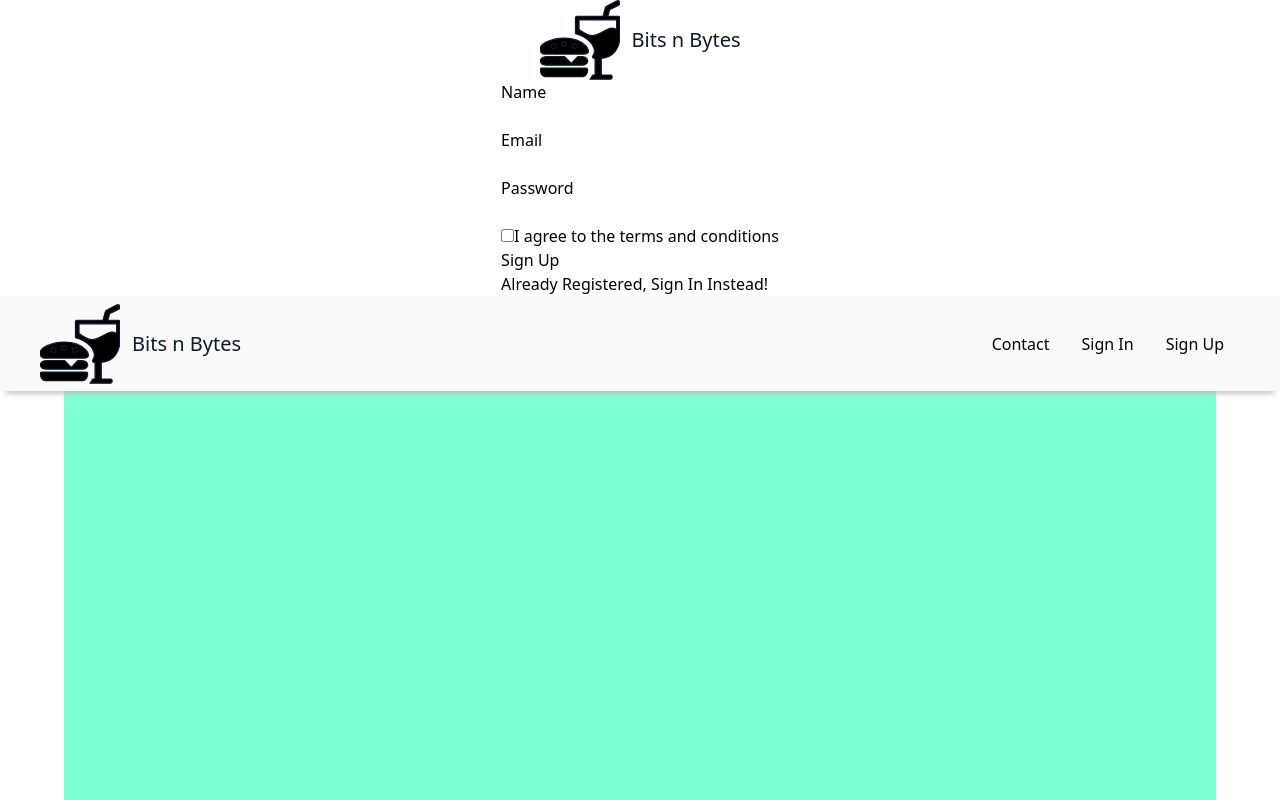
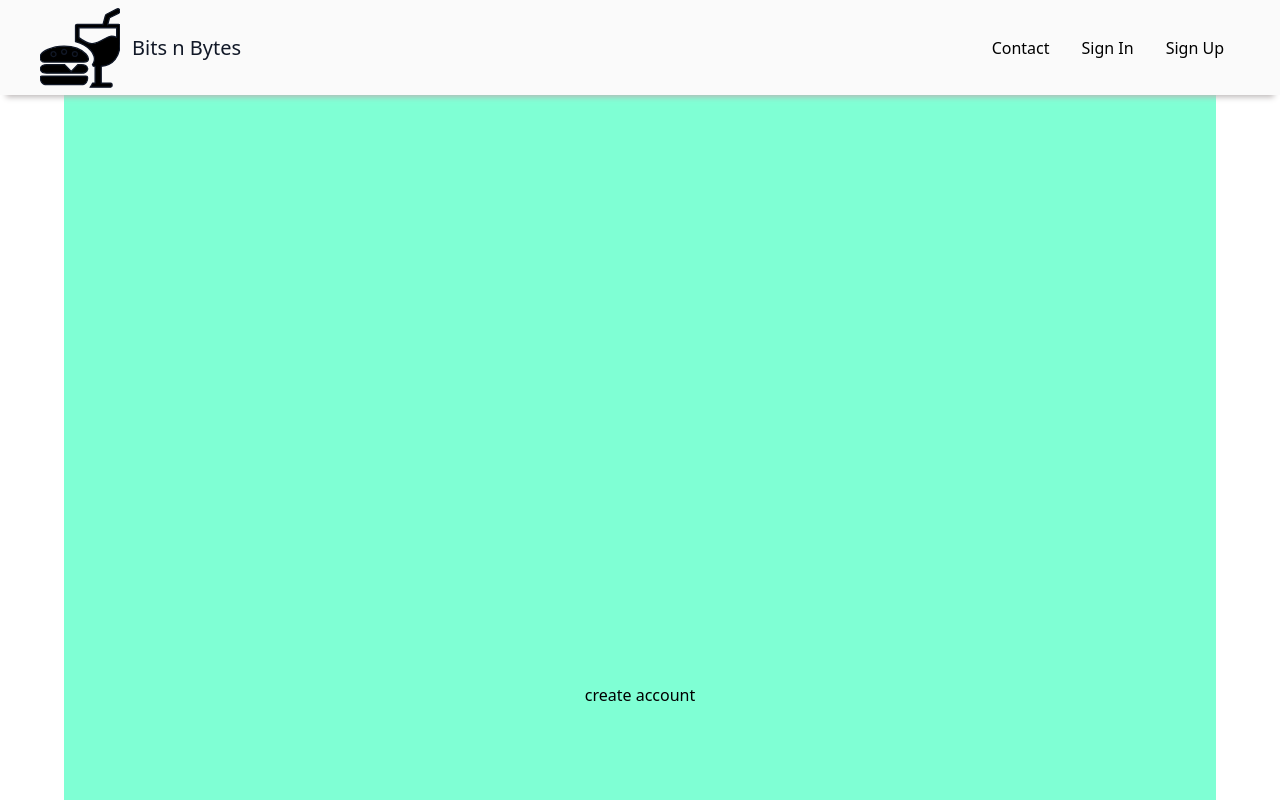
Before and after one commit to thymaster/Online-Cookbook, a React (Create React App) app: page / in a window 1280 px wide. Shown: the top 800 px of the page. Built offline with nearby package versions, Linux system fonts and the light colour scheme.

Commit message:
Routing implemented with switch and link

```diff
--- a/package.json
+++ b/package.json
@@ -9,6 +9,7 @@
     "@testing-library/user-event": "^12.8.3",
     "react": "^17.0.2",
     "react-dom": "^17.0.2",
+    "react-router-dom": "^5.2.0",
     "react-scripts": "4.0.3",
     "web-vitals": "^1.1.2"
   },
--- a/src/App.js
+++ b/src/App.js
@@ -1,17 +1,26 @@
 import React from "react";
-import { Navbar } from "./Components/Navbar";
 import { About } from "./Components/About";
 import { Footer } from "./Components/Footer";
 import { Register } from "./Components/Register";
+import { Signin } from "./Components/Signin";
+import { Home } from "./Components/Home";
+import { BrowserRouter, Switch, Route } from "react-router-dom";
 // import "./App.css";
 
 function App() {
   return (
     <div>
-      <Register />
-      <Navbar />
-      <About />
-      <Footer />
+      <BrowserRouter>
+        <div>
+          <Switch>
+            <Route path="/" exact component={Home} />
+            <Route path="/register" component={Register} />
+            <Route path="/signin" component={Signin} />
+          </Switch>
+            <About />
+            <Footer />
+        </div>
+      </BrowserRouter>
     </div>
   );
 }
--- /dev/null
+++ b/src/Components/Home.jsx
@@ -0,0 +1,14 @@
+import React from "react";
+import { Navbar } from "./Navbar";
+import { About } from "./About";
+import { Footer } from "./Footer";
+
+export const Home = () => {
+  return (
+    <div>
+      <Navbar />
+      <About />
+      <Footer />
+    </div>
+  );
+};
--- a/src/Components/Navbar.jsx
+++ b/src/Components/Navbar.jsx
@@ -1,10 +1,11 @@
 import React from "react";
+import { Link } from "react-router-dom";
 import "../Styles/Navbar.css";
 
 export const Navbar = () => {
   return (
     <div>
-      <header className="navbar">
+      <nav className="navbar">
         <div className="brand-title">
           {/* <a href="#">
             <svg
@@ -20,7 +21,10 @@ export const Navbar = () => {
             </svg>
             <h1>Bits n Bytes</h1>
           </a> */}
-          <a href="https://www.google.com" className="flex title-font font-medium items-center md:justify-start justify-center text-gray-900">
+          <a
+            href="https://www.google.com"
+            className="flex title-font font-medium items-center md:justify-start justify-center text-gray-900"
+          >
             <svg
               fill="black"
               stroke="currentColor"
@@ -29,27 +33,38 @@ export const Navbar = () => {
               stroke-width="2"
               className="w-20 h-20 rounded-half"
               viewBox="0 0 122.88 120.4"
-                id="Layer_1" data-name="Layer 1" xmlns="http://www.w3.org/2000/svg"
+              id="Layer_1"
+              data-name="Layer 1"
+              xmlns="http://www.w3.org/2000/svg"
             >
-                <path className="cls-1" d="M3,103.28q33.87-.07,67.73,0a2.46,2.46,0,0,1,2.45,2.44c0,3.65-1.54,10.79-9.79,10.79H10.35c-8.25,0-9.78-7.14-9.78-10.79A2.45,2.45,0,0,1,3,103.28Zm56.86-59c18.83,14.5,25.55,8.78,36.34,3.46,8.27-4.07,11.5-7.93,21.54-3.86V29.1H59.88V44.28ZM96.62,24.65l3.78-14a3.42,3.42,0,0,1,1.82-2.3L117.7.44a3.48,3.48,0,0,1,3.4,6.07l-14.28,7.26-3,10.88.27-.84h16.5A2.22,2.22,0,0,1,122.77,26h0V54.26c0,18.35-10,32.59-28.74,34v25.82h14.55c1.23,0,2.21,1.94,2.21,3.16s-1,3.17-2.21,3.17H76.82l.48-.51a19.07,19.07,0,0,0,3.57-5.82h3.78V88.34c-1,0-2-.12-3-.23a15,15,0,0,0-1.06-2.57,13.5,13.5,0,0,0,1.26-1.89,14.16,14.16,0,0,0,1-11.25,23.44,23.44,0,0,0-4.81-8.35c-4.58-5.28-12.65-10.66-23.47-13.6V26a2.21,2.21,0,0,1,2.21-2.21H96.87l-.25.84ZM67.55,81.78H7a7,7,0,0,1-7-7H0c0-10,19.85-17.21,36.53-17.37,32.8-.33,47.52,24.36,31,24.36Zm-14-16.14a3.77,3.77,0,1,1-3.76,3.77,3.77,3.77,0,0,1,3.76-3.77Zm-32.81.27A3.77,3.77,0,1,1,17,69.68a3.77,3.77,0,0,1,3.76-3.77Zm16.28-3.59a3.77,3.77,0,1,1-3.77,3.77,3.77,3.77,0,0,1,3.77-3.77ZM73,91.38a1.13,1.13,0,0,1,.16.56c0,.13,0,.27,0,.41s0,.28,0,.4a1.17,1.17,0,0,1-.16.57c-.55,2.42-2.78,5.6-9.62,5.6H10.35c-6.84,0-9.06-3.17-9.62-5.6a1.17,1.17,0,0,1-.16-.57c0-.12,0-.26,0-.4a2.88,2.88,0,0,1,0-.41,1.13,1.13,0,0,1,.16-.56c.56-2.43,2.79-5.6,9.62-5.6H37.83L48,96.24,58,85.78h5.39c6.84,0,9.07,3.17,9.62,5.6Z" />
+              <path
+                className="cls-1"
+                d="M3,103.28q33.87-.07,67.73,0a2.46,2.46,0,0,1,2.45,2.44c0,3.65-1.54,10.79-9.79,10.79H10.35c-8.25,0-9.78-7.14-9.78-10.79A2.45,2.45,0,0,1,3,103.28Zm56.86-59c18.83,14.5,25.55,8.78,36.34,3.46,8.27-4.07,11.5-7.93,21.54-3.86V29.1H59.88V44.28ZM96.62,24.65l3.78-14a3.42,3.42,0,0,1,1.82-2.3L117.7.44a3.48,3.48,0,0,1,3.4,6.07l-14.28,7.26-3,10.88.27-.84h16.5A2.22,2.22,0,0,1,122.77,26h0V54.26c0,18.35-10,32.59-28.74,34v25.82h14.55c1.23,0,2.21,1.94,2.21,3.16s-1,3.17-2.21,3.17H76.82l.48-.51a19.07,19.07,0,0,0,3.57-5.82h3.78V88.34c-1,0-2-.12-3-.23a15,15,0,0,0-1.06-2.57,13.5,13.5,0,0,0,1.26-1.89,14.16,14.16,0,0,0,1-11.25,23.44,23.44,0,0,0-4.81-8.35c-4.58-5.28-12.65-10.66-23.47-13.6V26a2.21,2.21,0,0,1,2.21-2.21H96.87l-.25.84ZM67.55,81.78H7a7,7,0,0,1-7-7H0c0-10,19.85-17.21,36.53-17.37,32.8-.33,47.52,24.36,31,24.36Zm-14-16.14a3.77,3.77,0,1,1-3.76,3.77,3.77,3.77,0,0,1,3.76-3.77Zm-32.81.27A3.77,3.77,0,1,1,17,69.68a3.77,3.77,0,0,1,3.76-3.77Zm16.28-3.59a3.77,3.77,0,1,1-3.77,3.77,3.77,3.77,0,0,1,3.77-3.77ZM73,91.38a1.13,1.13,0,0,1,.16.56c0,.13,0,.27,0,.41s0,.28,0,.4a1.17,1.17,0,0,1-.16.57c-.55,2.42-2.78,5.6-9.62,5.6H10.35c-6.84,0-9.06-3.17-9.62-5.6a1.17,1.17,0,0,1-.16-.57c0-.12,0-.26,0-.4a2.88,2.88,0,0,1,0-.41,1.13,1.13,0,0,1,.16-.56c.56-2.43,2.79-5.6,9.62-5.6H37.83L48,96.24,58,85.78h5.39c6.84,0,9.07,3.17,9.62,5.6Z"
+              />
             </svg>
             <span className="ml-3 text-xl">Bits n Bytes</span>
           </a>
         </div>
         <div className="navbar-links">
           <ul>
+            <Link to="/contact">
               <li>
                 <a href="#">Contact</a>
               </li>
+            </Link>
+            <Link to="/signin">
               <li>
                 <a href="#">Sign In</a>
               </li>
+            </Link>
+            <Link to="/register">
               <li>
                 <a href="#">Sign Up</a>
               </li>
+            </Link>
           </ul>
         </div>
-      </header>
+      </nav>
     </div>
   );
 };
--- a/src/Components/Register.jsx
+++ b/src/Components/Register.jsx
@@ -1,4 +1,5 @@
 import React from "react";
+import { Link } from "react-router-dom";
 import "../Styles/Register.css";
 
 export const Register = () => {
@@ -30,24 +31,26 @@ export const Register = () => {
         </a>
       </div>
       <div className="credentials">
-        <label htmlFor="name">Name</label>
+        <label htmlFor="name" required>Name</label>
         <br />
         <input type="text" />
         <br />
-        <label htmlFor="email">Email</label>
+        <label htmlFor="email" required>Email</label>
         <br />
         <input type="email" />
         <br />
-        <label htmlFor="password">Password</label>
+        <label htmlFor="password" required>Password</label>
         <br />
         <input type="password" />
         <br />
         <input type="checkbox" />
-        <label htmlFor="checkbox">I agree to the terms and conditions</label>
+        <label htmlFor="checkbox" required>I agree to the terms and conditions</label>
         <br />
         <button className="register-button">Sign Up</button>
         <a href="#">
-          <h2>Already Registered, Sign In Instead!</h2>
+          <Link to="/signin">
+            <h2>Already Registered, Sign In Instead!</h2>
+          </Link>
         </a>
       </div>
     </div>
--- a/src/Components/Signin.jsx
+++ b/src/Components/Signin.jsx
@@ -0,0 +1,54 @@
+import React from "react";
+import { Link } from "react-router-dom";
+import "../Styles/Signin.css";
+
+export const Signin = () => {
+  return (
+    <div className="floating-container">
+      <div className="title">
+        <a
+          href="https://www.google.com"
+          className="flex title-font font-medium items-center md:justify-start justify-center text-gray-900"
+        >
+          <svg
+            fill="black"
+            stroke="currentColor"
+            stroke-linecap="round"
+            stroke-linejoin="round"
+            stroke-width="2"
+            className="w-20 h-20 rounded-half"
+            viewBox="0 0 122.88 120.4"
+            id="Layer_1"
+            data-name="Layer 1"
+            xmlns="http://www.w3.org/2000/svg"
+          >
+            <path
+              className="cls-1"
+              d="M3,103.28q33.87-.07,67.73,0a2.46,2.46,0,0,1,2.45,2.44c0,3.65-1.54,10.79-9.79,10.79H10.35c-8.25,0-9.78-7.14-9.78-10.79A2.45,2.45,0,0,1,3,103.28Zm56.86-59c18.83,14.5,25.55,8.78,36.34,3.46,8.27-4.07,11.5-7.93,21.54-3.86V29.1H59.88V44.28ZM96.62,24.65l3.78-14a3.42,3.42,0,0,1,1.82-2.3L117.7.44a3.48,3.48,0,0,1,3.4,6.07l-14.28,7.26-3,10.88.27-.84h16.5A2.22,2.22,0,0,1,122.77,26h0V54.26c0,18.35-10,32.59-28.74,34v25.82h14.55c1.23,0,2.21,1.94,2.21,3.16s-1,3.17-2.21,3.17H76.82l.48-.51a19.07,19.07,0,0,0,3.57-5.82h3.78V88.34c-1,0-2-.12-3-.23a15,15,0,0,0-1.06-2.57,13.5,13.5,0,0,0,1.26-1.89,14.16,14.16,0,0,0,1-11.25,23.44,23.44,0,0,0-4.81-8.35c-4.58-5.28-12.65-10.66-23.47-13.6V26a2.21,2.21,0,0,1,2.21-2.21H96.87l-.25.84ZM67.55,81.78H7a7,7,0,0,1-7-7H0c0-10,19.85-17.21,36.53-17.37,32.8-.33,47.52,24.36,31,24.36Zm-14-16.14a3.77,3.77,0,1,1-3.76,3.77,3.77,3.77,0,0,1,3.76-3.77Zm-32.81.27A3.77,3.77,0,1,1,17,69.68a3.77,3.77,0,0,1,3.76-3.77Zm16.28-3.59a3.77,3.77,0,1,1-3.77,3.77,3.77,3.77,0,0,1,3.77-3.77ZM73,91.38a1.13,1.13,0,0,1,.16.56c0,.13,0,.27,0,.41s0,.28,0,.4a1.17,1.17,0,0,1-.16.57c-.55,2.42-2.78,5.6-9.62,5.6H10.35c-6.84,0-9.06-3.17-9.62-5.6a1.17,1.17,0,0,1-.16-.57c0-.12,0-.26,0-.4a2.88,2.88,0,0,1,0-.41,1.13,1.13,0,0,1,.16-.56c.56-2.43,2.79-5.6,9.62-5.6H37.83L48,96.24,58,85.78h5.39c6.84,0,9.07,3.17,9.62,5.6Z"
+            />
+          </svg>
+          <span className="ml-3 text-xl">Bits n Bytes</span>
+        </a>
+      </div>
+      <div className="credentials">
+        <label htmlFor="email" required>Email</label>
+        <br />
+        <input type="email" />
+        <br />
+        <label htmlFor="password" required>Password</label>
+        <br />
+        <input type="password" />
+        <br />
+        <input type="checkbox" />
+        <label htmlFor="checkbox" required>I agree to the terms and conditions</label>
+        <br />
+        <button className="register-button">Sign In</button>
+        <a href="#">
+          <Link to="/register">
+            <h2>Not Registered Yet, Sign Up Instead!</h2>
+          </Link>
+        </a>
+      </div>
+    </div>
+  );
+};
```
Also changed, not shown: 1 other file (tests, documents, lock files or other folders). Lines whose indentation alone changed are shown as unchanged.
